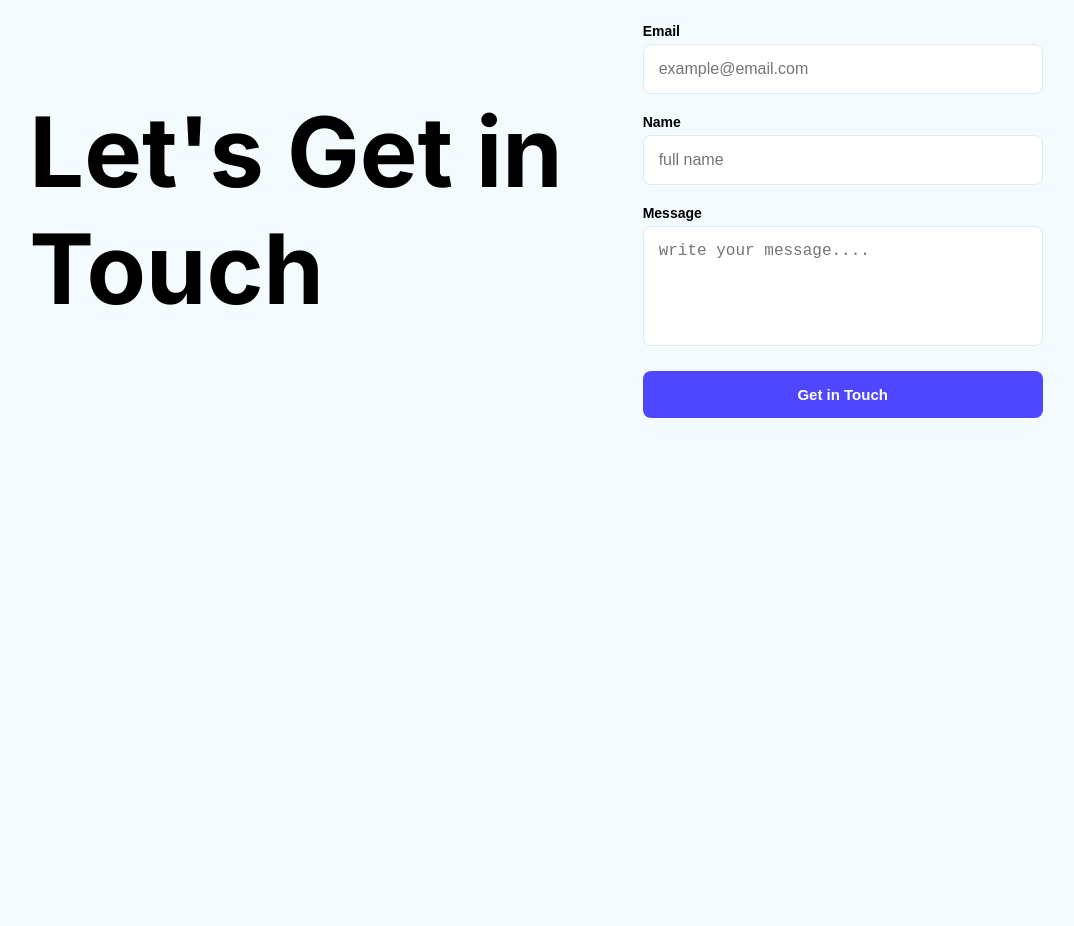
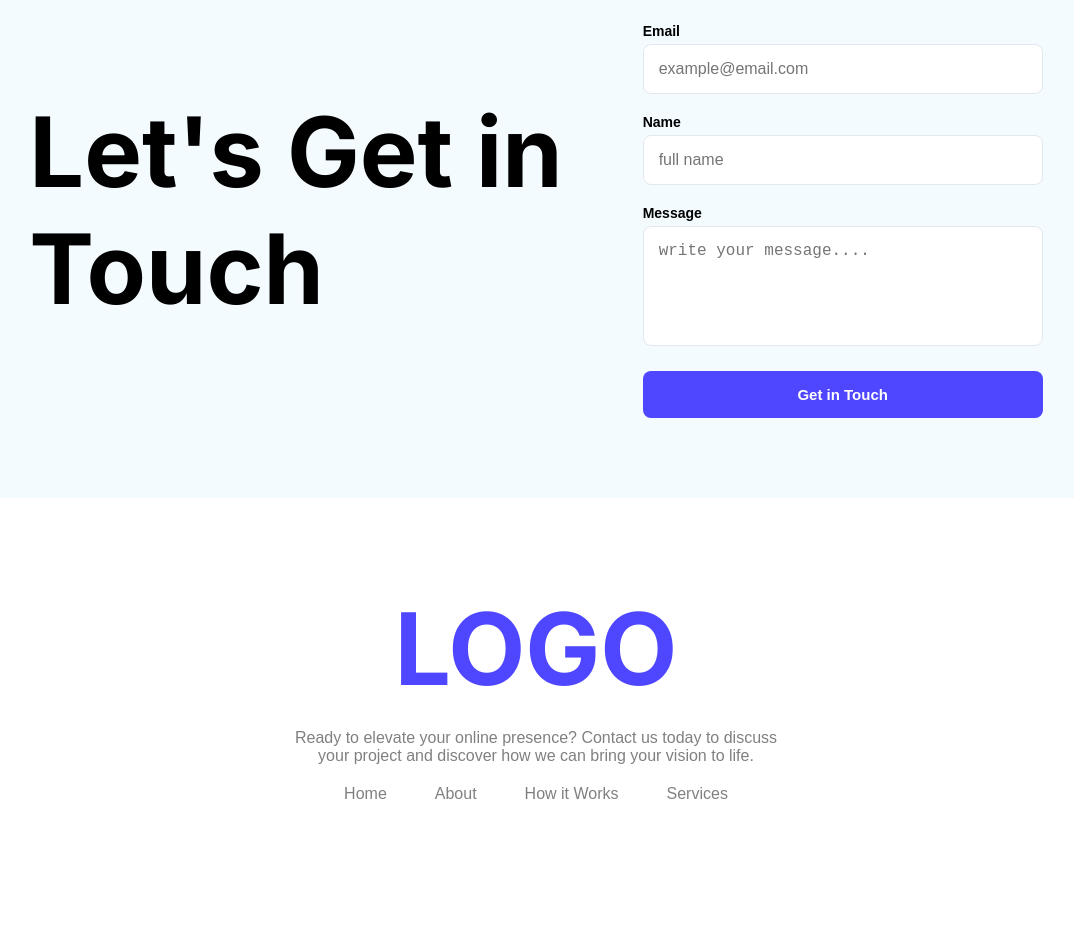
Before and after one commit to shahriartayef/assignment-1, a plain HTML site: page index.html in a window 1280 px wide. Shown: the part 3163-4089 px from the top of the page, without its empty margins (104-1178 px from the left). Before the commit the page ends 3661 px from the top, so only its background shows below. Drawn offline with Linux system fonts and the light colour scheme.

Commit message:
fifth commit

```diff
--- a/index.html
+++ b/index.html
@@ -163,3 +163,27 @@
     </form>
   </div>
 </div>
+
+     <!-- footer section  -->
+<footer>
+    <div class="footer-container">
+        <div class="footer">
+           <div>
+             <div>
+                <h1>LOGO</h1>
+                <p>Ready to elevate your online presence? Contact us today to discuss <br> your project and discover how we can bring your vision to life.</p>
+            </div>
+        </div>
+        <div class="foot">
+            <p>Home</p>
+            <p>About</p>
+            <p>How it Works</p>
+            <p>Services</p>
+        </div>
+           </div>
+    </div>
+</footer>
+
+
+</body>
+</html>
```
